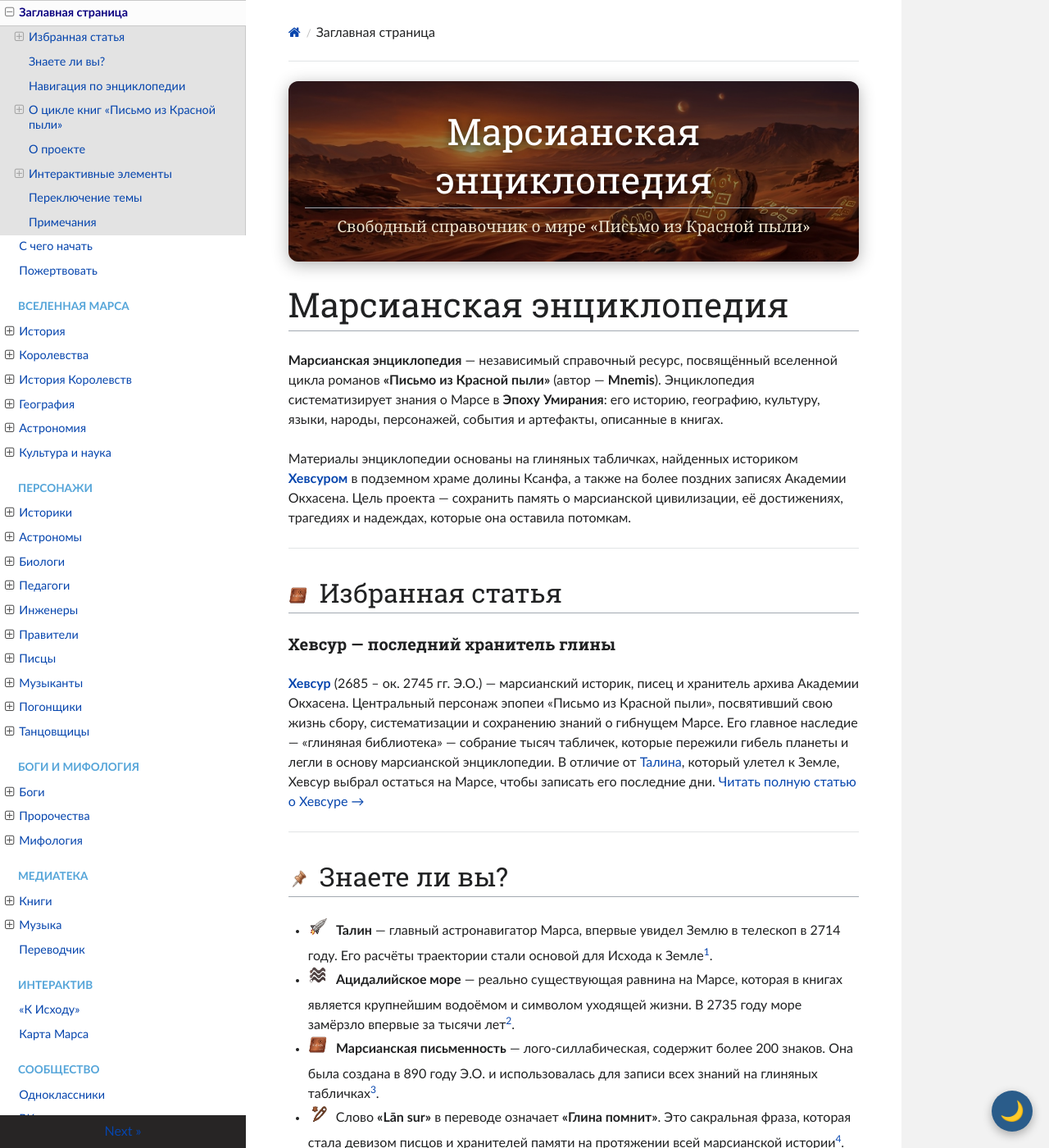
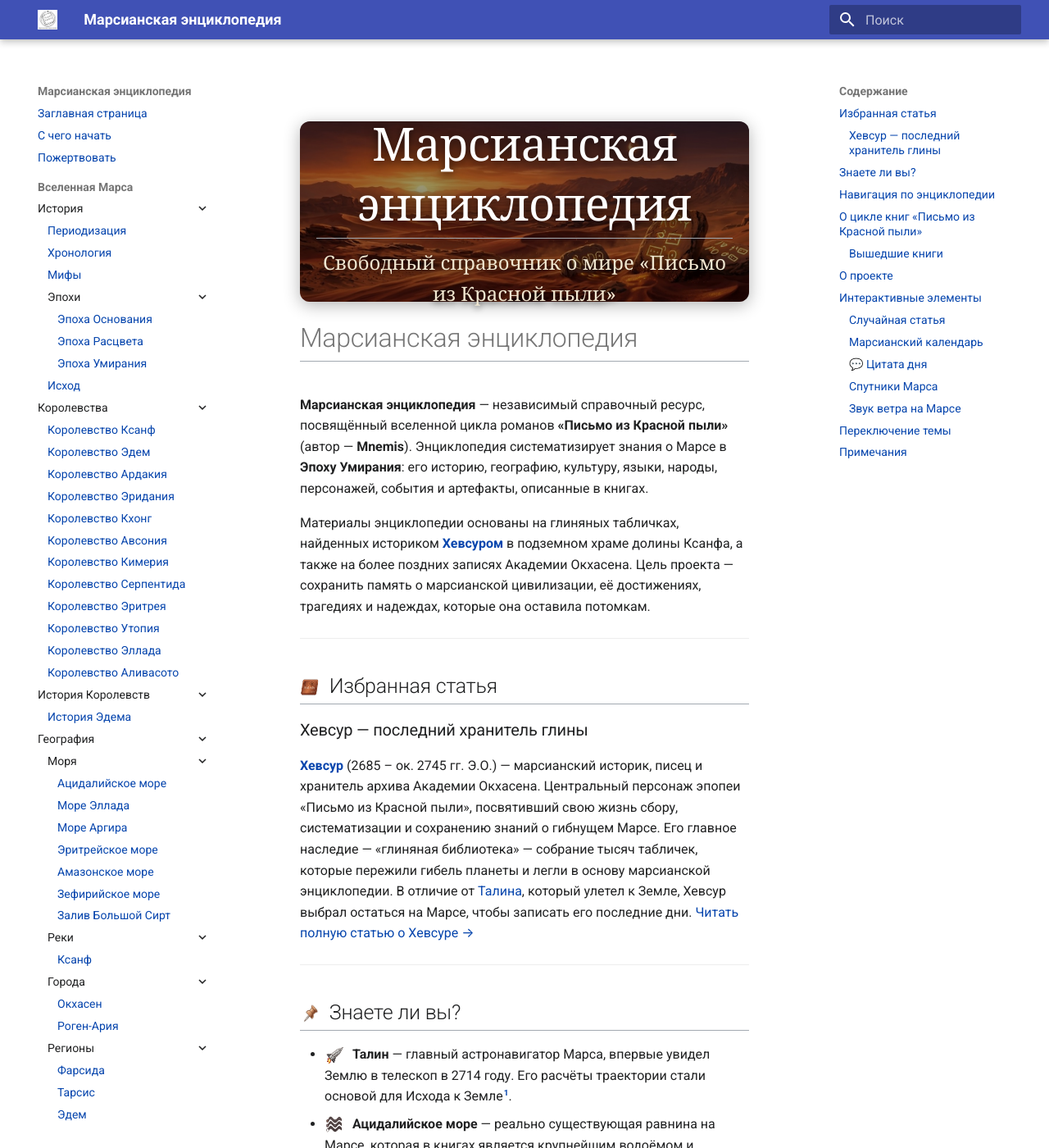
Before and after one commit to ivanhohlov14-bit/mars-encyclopedia, an MkDocs documentation site: the page built from docs/index.md, in a window 1280 px wide and 1400 px high. Shown: the whole window at 82% size. Built offline with MkDocs 1.6.1 and Material for MkDocs 9.7.7, drawn with Linux system fonts in a browser that asks for light colours; nearby versions of some CDN libraries; some of the changed text lies outside the part shown.

Commit message:
Update mkdocs.yml

```diff
--- a/mkdocs.yml
+++ b/mkdocs.yml
@@ -3,11 +3,17 @@ site_url: https://mars-wiki.ru/
 site_favicon: assets/favicon.png
 
 theme:
-  name: readthedocs
+  name: material
   language: ru
   logo: assets/logo.png
   favicon: assets/favicon.png
-  sticky_navigation: true
+  features:
+    - content.tabs.link
+    - navigation.sections
+    - toc.follow
+    - navigation.tabs.sticky
+    - navigation.expand
+    - search.share
 
 plugins:
   - search
@@ -20,10 +26,9 @@ markdown_extensions:
 
 extra_javascript:
   - javascripts/fix-title.js
-  - javascripts/dark-theme.js
 
-extra_javascript:
-  - javascripts/dark-theme.js
+extra_css:
+  - stylesheets/extra.css
 
 nav:
   - Заглавная страница: index.md
@@ -149,6 +154,3 @@ nav:
       - MAX: https://max.ru/join/UQtDxD4S9FjgltPgm7r22OmtF5iJ-U-NZh1kYxtpZO4
   - О проекте:
       - Лицензия: license.md
-
-extra_css:
-  - stylesheets/extra.css
```
